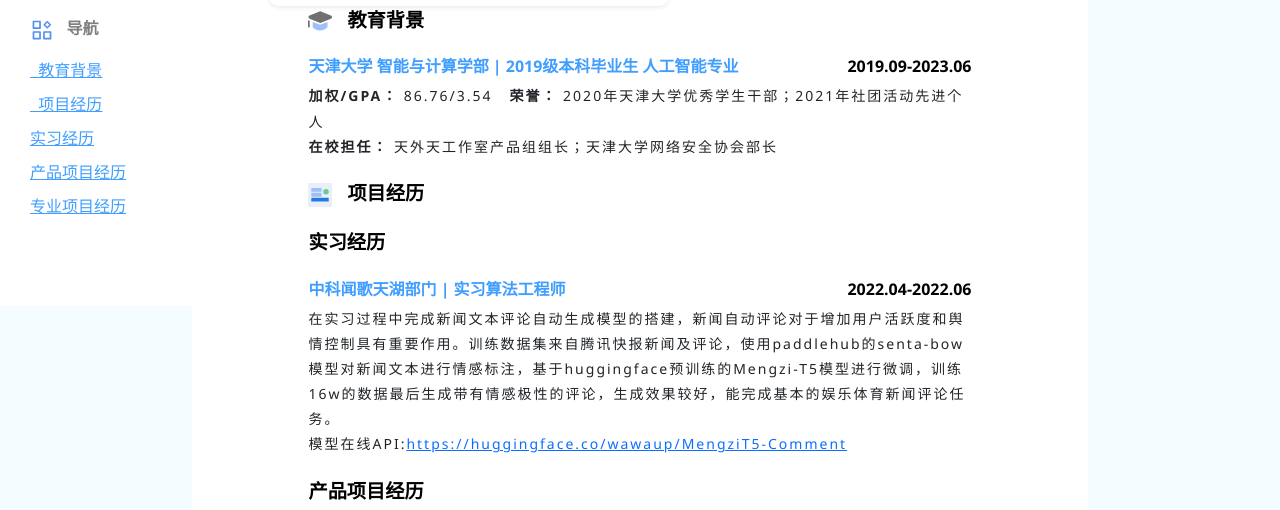
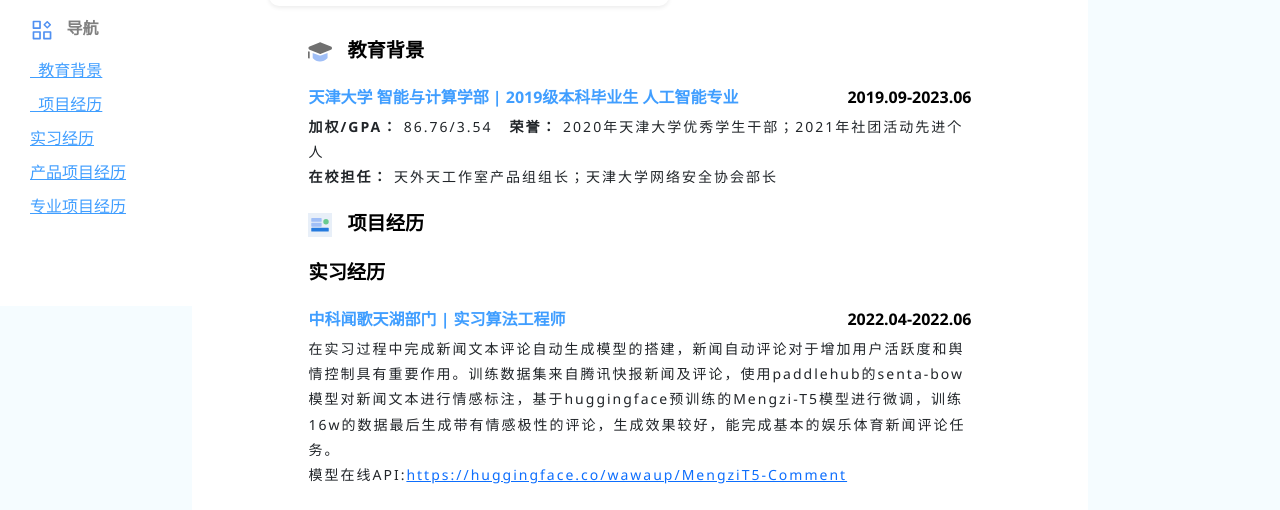
Before and after one commit to wawaup/wawaup.github.io, a website: page index.html in a window 1280 px wide. Shown: the part 254-764 px from the top of the page. Drawn offline with nearby package versions, Linux system fonts and the light colour scheme; no server answers.

Commit message:
change little style

```diff
--- a/styles.css
+++ b/styles.css
@@ -76,7 +76,7 @@ h1{
     border-radius: 10px;
     background-color: white;
     padding: 13%;
-    padding-top: 10%;
+    padding-top: 120px;
     height: 80%;
 }
 
```
